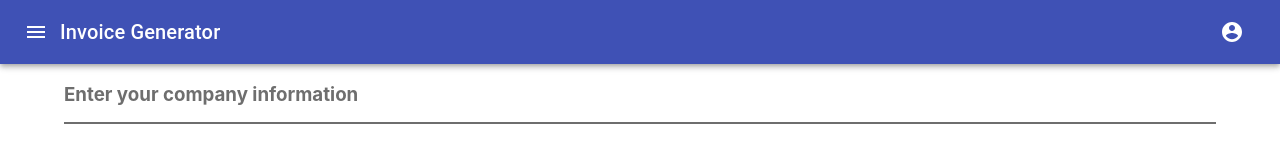
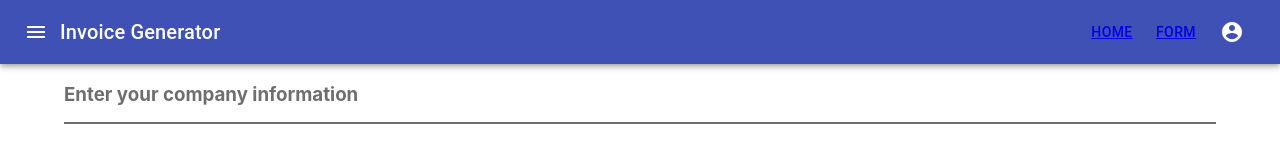
Before and after one commit to jonotp/invoice, a React (Create React App) app in the folder client/: page / in a window 1280 px wide. Shown: the top 156 px of the page. Built offline with nearby package versions, Linux system fonts and the light colour scheme.

Commit message:
Add basic routing & nav items

```diff
--- a/client/package.json
+++ b/client/package.json
@@ -14,6 +14,7 @@
     "@types/node": "^12.12.62",
     "@types/react": "^16.9.49",
     "@types/react-dom": "^16.9.8",
+    "@types/react-router-dom": "^5.1.5",
     "date-fns": "^2.16.1",
     "node-sass": "^4.14.1",
     "react": "^16.13.1",
--- a/client/src/App.tsx
+++ b/client/src/App.tsx
@@ -1,15 +1,20 @@
 import React from "react";
-import "./styles/App.scss";
+import { BrowserRouter as Router, Route } from "react-router-dom";
 import Navbar from "./containers/navbar.container";
 import InvoiceFormContainer from "./containers/invoice-form.container";
+import * as routes from "./routes";
+import "./styles/App.scss";
 
 const App = () => {
   return (
     <div className="App">
-      <Navbar />
-      <div className="app-body">
-        <InvoiceFormContainer />
-      </div>
+      <Router>
+        <Navbar />
+        <div className="app-body">
+          <Route exact path={routes.HOME} component={InvoiceFormContainer} />
+          <Route path={routes.INVOICE_FORM} component={InvoiceFormContainer} />
+        </div>
+      </Router>
     </div>
   );
 };
--- a/client/src/containers/navbar.container.tsx
+++ b/client/src/containers/navbar.container.tsx
@@ -5,9 +5,13 @@ import {
   IconButton,
   Toolbar,
   Typography,
+  Button,
 } from "@material-ui/core";
 import MenuIcon from "@material-ui/icons/Menu";
 import AccountCircle from "@material-ui/icons/AccountCircle";
+import { Link } from "react-router-dom";
+import * as routes from "../routes";
+
 const useStyles = makeStyles((theme) => ({
   root: {
     flexGrow: 1,
@@ -29,6 +33,12 @@ const Navbar = () => {
           Invoice Generator
         </Typography>
         <div>
+          <Button variant="text">
+            <Link to={routes.HOME}>Home</Link>
+          </Button>
+          <Button variant="text">
+            <Link to={routes.INVOICE_FORM}>Form</Link>
+          </Button>
           <IconButton
             aria-label="account of current user"
             aria-controls="menu-appbar"
--- /dev/null
+++ b/client/src/routes.tsx
@@ -0,0 +1,2 @@
+export const HOME = "/";
+export const INVOICE_FORM = "/invoice-form";
```
